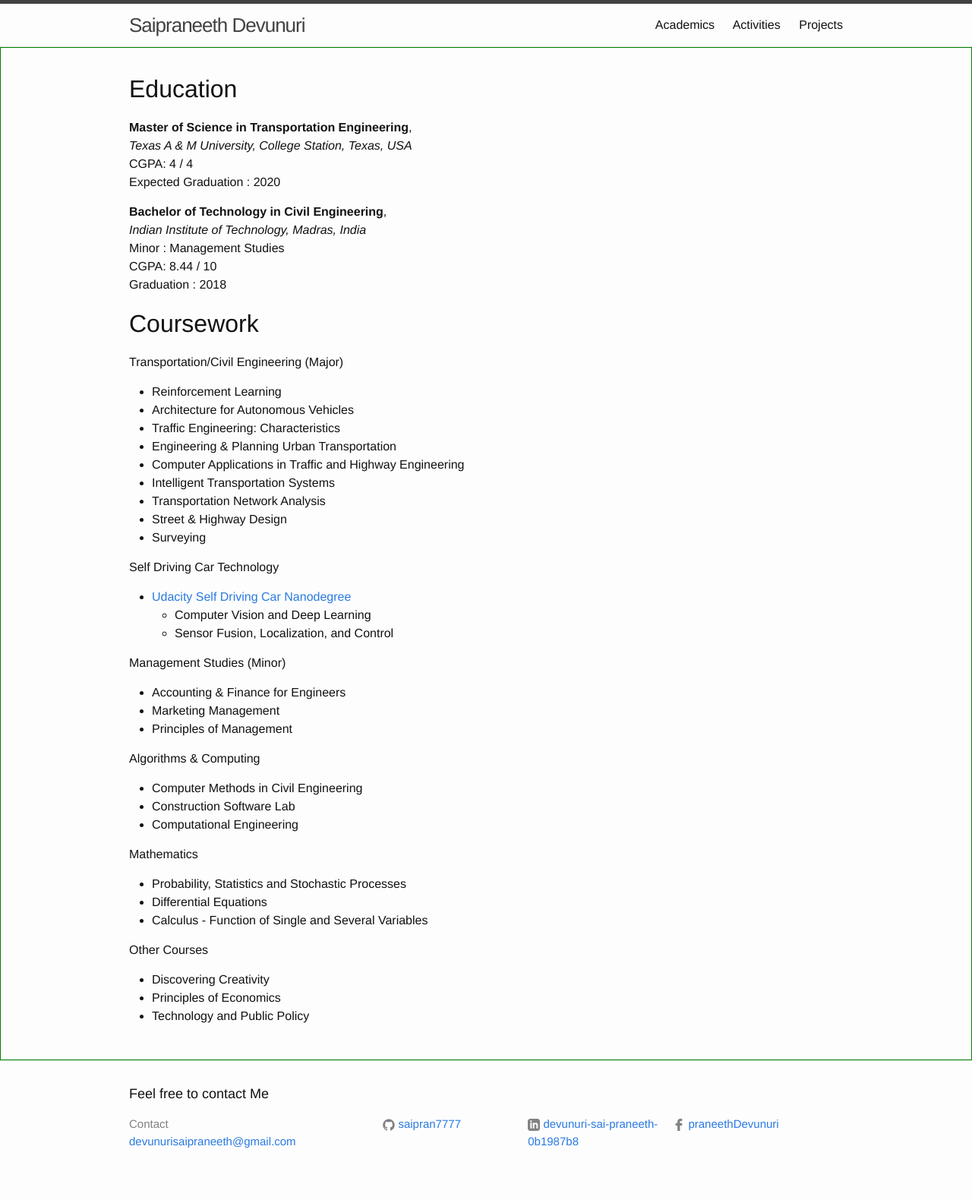
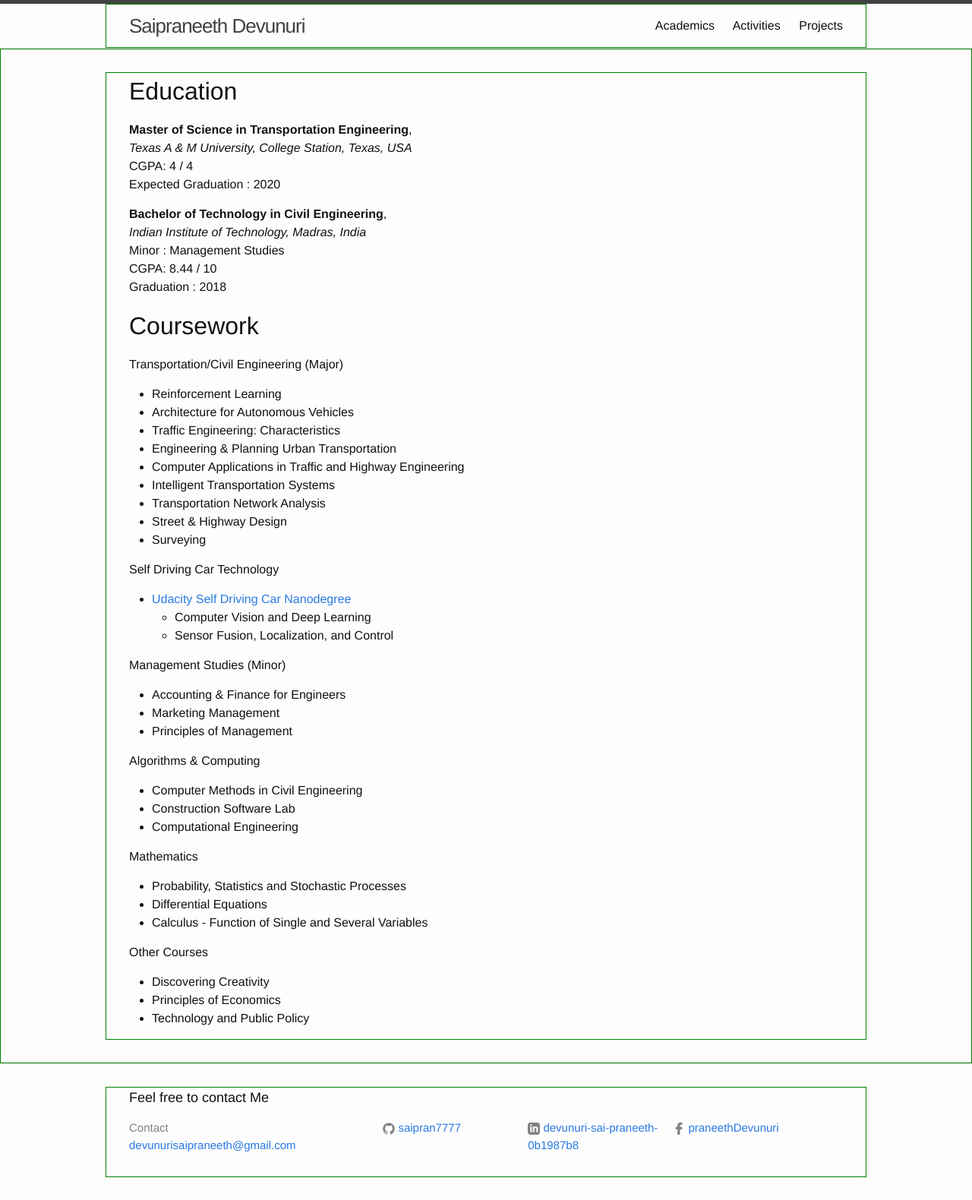
Before and after one commit to saipran7777/saipran7777.github.io, a Jekyll site: the page built from academics.md, in a window 1280 px wide. Shown: the whole page at 76% size. Built offline with Jekyll 4.4.1, drawn with Linux system fonts in a browser that asks for light colours.

Commit message:
side_lines

```diff
--- a/_sass/_layout.scss
+++ b/_sass/_layout.scss
@@ -171,7 +171,9 @@
     padding: $spacing-unit 0;
     border: 1px solid green;
 }
-
+.wrapper{
+  border: 1px solid green;
+}
 .page-heading {
     font-size: 20px;
 }
```
